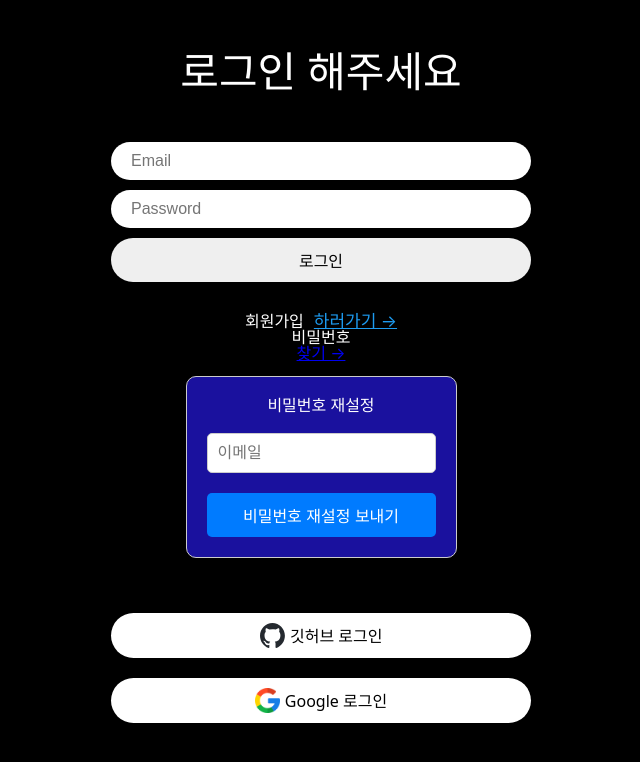
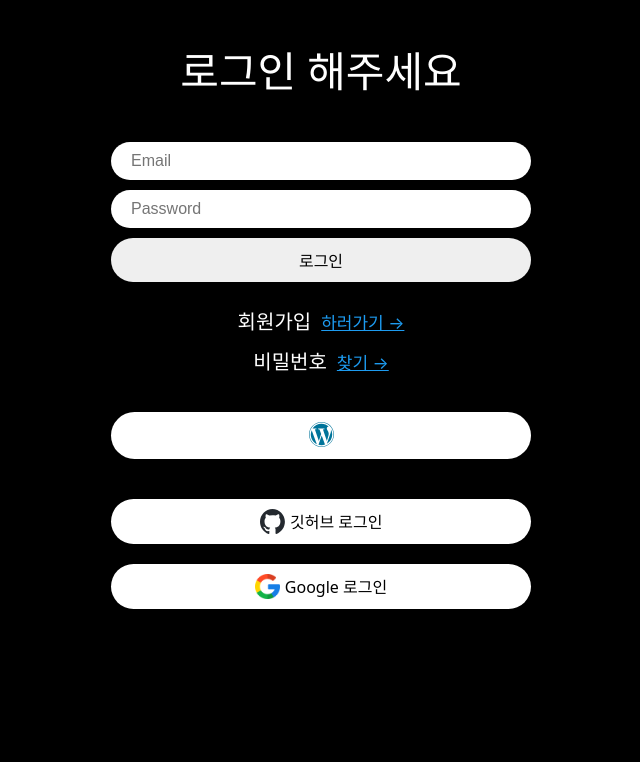
Before and after one commit to leeseungnam1234/Lwitter, a React (Vite) app: page /login in a window 1280 px wide. Shown: the top 762 px of the page, without its empty margins (319-959 px from the left). Built offline with nearby package versions, Linux system fonts and the light colour scheme.

Commit message:
ㅁㄴㅇㄹ

```diff
--- a/src/components/auth-components.ts
+++ b/src/components/auth-components.ts
@@ -41,6 +41,7 @@ export const Error = styled.span`
 `
 export const Switcher = styled.span`
     margin-top: 20px;
+    font-size: 20px;
     a{
         margin-left:10px;
         color: #1d9bf0;
--- a/src/components/layout.tsx
+++ b/src/components/layout.tsx
@@ -2,6 +2,10 @@ import { Link, Outlet, useNavigate } from "react-router-dom";
 import styled from "styled-components";
 import { auth } from "../firebase";
 
+const Logo = styled.img`
+    height:25px;
+    background-color: white;
+`
 const Wrapper = styled.div`
     display: grid;
     gap: 20px;
@@ -72,6 +76,13 @@ export default function Layout() {
                         <path strokeLinecap="round" strokeLinejoin="round" d="M8.25 9V5.25A2.25 2.25 0 0 1 10.5 3h6a2.25 2.25 0 0 1 2.25 2.25v13.5A2.25 2.25 0 0 1 16.5 21h-6a2.25 2.25 0 0 1-2.25-2.25V15m-3 0-3-3m0 0 3-3m-3 3H15" />
                         </svg>
                     </MenuItem>
+
+                    <Link to='/blog'>
+                        <MenuItem>
+                            <Logo src="/public/wordpress.svg"/>
+                        </MenuItem>
+                    </Link>
+
                 </Menu>
                 <Outlet/>
             </Wrapper>
--- /dev/null
+++ b/src/routes/blog-button.tsx
@@ -0,0 +1,37 @@
+import React, { Component } from 'react'
+import styled from "styled-components"
+import { Link } from 'react-router-dom'
+
+const Logo = styled.img`
+    height:25px;
+    background-color: white;
+`
+
+const Button = styled.span`
+    margin-top:40px;
+    background-color: white;
+    font-weight:500;
+    width:100%;
+    color:black;
+    padding:10px 20px;
+    border-radius:50px;
+    border:0;
+    display:flex;
+    gap:5px;
+    align-items:center;
+    justify-content:center;
+    cursor: pointer;
+`
+
+export default class Blogbutton extends Component {
+
+  render() {
+    return (
+      <Button>
+        <Link to='/blog'>
+            <Logo src="/public/wordpress.svg"/>
+        </Link>
+      </Button>
+    )
+  }
+}
--- /dev/null
+++ b/src/routes/blog.tsx
@@ -0,0 +1,45 @@
+import React, { useState, ChangeEvent } from "react";
+import { db, storage } from "../firebase";
+import { addDoc, collection } from "firebase/firestore";
+import { ref, uploadBytes, getDownloadURL } from "firebase/storage";
+
+const Upload = () => {
+  const [title, setTitle] = useState("");
+  const [content, setContent] = useState("");
+
+  const handleOnChange = (e: ChangeEvent<HTMLInputElement | HTMLTextAreaElement>) => {
+    const { id, value } = e.target;
+    if (id === "title") {
+      setTitle(value);
+    } else if (id === "content") {
+      setContent(value);
+    }
+  };
+
+  const uploadContent = async () => {
+    // 이미지가 없는 경우를 고려하여 이미지 URL을 빈 문자열로 설정
+    let imageUrl = "";
+
+    // 이미지가 선택된 경우에만 업로드 수행
+    if (image) {
+      const imageStorageRef = ref(storage, `images/${image.name}`);
+      await uploadBytes(imageStorageRef, image);
+      imageUrl = await getDownloadURL(ref(storage, `images/${image.name}`));
+    }
+
+    // Firestore에 제목, 내용 및 이미지 URL 추가
+    await addDoc(collection(db, "contents"), { title, content, imageUrl });
+    console.log("Uploaded!");
+  };
+
+  return (
+    <section>
+      <input id="title" className="border" type="text" placeholder="제목을 입력해주세요." onChange={handleOnChange} />
+      <textarea id="content" className="border" placeholder="내용을 입력해주세요." onChange={handleOnChange} />
+      <input id="image" type="file" />
+      <button onClick={uploadContent}>업로드</button>
+    </section>
+  );
+};
+
+export default Upload;
--- a/src/routes/login.tsx
+++ b/src/routes/login.tsx
@@ -6,11 +6,10 @@ import { signInWithEmailAndPassword } from "firebase/auth"
 import { Error, Form, Input, Switcher, Title, Wrapper } from '../components/auth-components'
 import GithubButton from "../components/github-btn"
 import GoogleButton from "../components/google-btn"
-import Pwreset from '../components/pw-reset'
+import Button from '../routes/blog-button'
 // const errors = {
 //     'auth/email-already-in-use' : 'That email already exists'
 // }
-
 
 // 하는 일은 form으로부터 이메일과 암호를 가져옴
 export default function CreateAccount() {
@@ -75,9 +74,11 @@ export default function CreateAccount() {
                         회원가입
                         <Link to='/create-account'>하러가기 &rarr;</Link>
                     </Switcher>
+                    <Switcher>
                         비밀번호
-                        <Link to='/pw-reset-test'>찾기 &rarr;</Link>
-                    <Pwreset/>
+                        <Link to='/pw-reset'>찾기 &rarr;</Link>
+                    </Switcher>
+                <Button/>
                 <GithubButton/>
                 <GoogleButton/>
         </Wrapper>
--- a/src/components/pw-reset.tsx
+++ b/src/routes/pw-reset.tsx
@@ -7,11 +7,12 @@ import styled from "styled-components";
     // 스타일을 적용할 컨테이너 요소입니다.
     const Container = styled.div`
     max-width: 400px;
+    max-height: 200px;
     margin: 15px auto;
     padding: 20px;
     border: 1px solid #ccc;
     border-radius: 10px;
-    background-color: #1a119e;
+    background-color: #1e1695;
     `;
 
     // 제목을 스타일링한 컴포넌트입니다.
```
Also changed, not shown: src/App.tsx (+15 -0 lines), public/google.svg (added), public/wordpress.svg (added).
